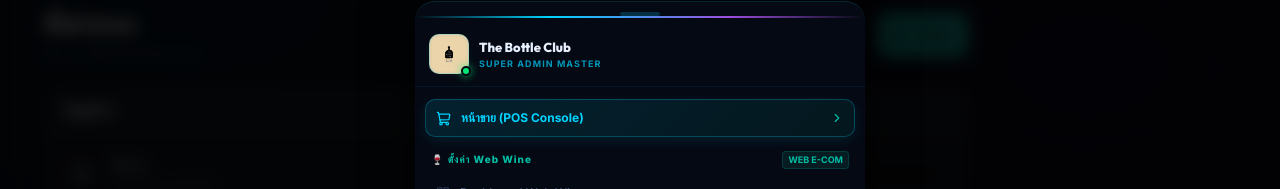
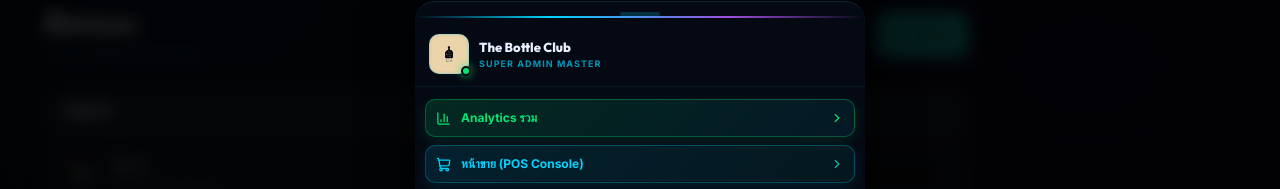
Before and after one commit to Knathip01/Admin-Pos-Wine, a Next.js app: page /admin/settings in a window 1280 px wide. Both pictures are taken after a click on the button 35 px from the left and 28 px from the top of the page. Shown: the part 95-284 px from the top of the page. Built offline with nearby package versions, Linux system fonts and the light colour scheme; no server answers; the database is empty.

Commit message:
feat: add glowing Analytics รวม shortcut button above POS Console button in sidebar header

```diff
--- a/src/app/admin/layout.tsx
+++ b/src/app/admin/layout.tsx
@@ -95,6 +95,25 @@
 
       {/* Navigation Sections */}
       <nav style={{ flex: 1, overflowY: 'auto', padding: '12px 10px', scrollbarWidth: 'none' }}>
+
+        {/* Analytics Shortcut Button */}
+        <Link
+          href="/admin/analytics" onClick={onNavigate}
+          style={{
+            display: 'flex', alignItems: 'center', gap: 10,
+            padding: '9px 10px', borderRadius: 10, marginBottom: 8,
+            textDecoration: 'none', fontSize: 12, fontWeight: 700,
+            color: '#00e676',
+            background: 'linear-gradient(135deg, rgba(0,230,118,0.15), rgba(0,212,255,0.08))',
+            border: '1px solid rgba(0,230,118,0.3)',
+            boxShadow: '0 4px 14px rgba(0,230,118,0.12)',
+            transition: 'all 150ms'
+          }}
+        >
+          <BarChart3 size={15} style={{ color: '#00e676' }} />
+          <span style={{ flex: 1 }}>Analytics รวม</span>
+          <ChevronRight size={14} style={{ color: '#00e676' }} />
+        </Link>
 
         {/* POS Shortcut Button */}
         <Link
```
